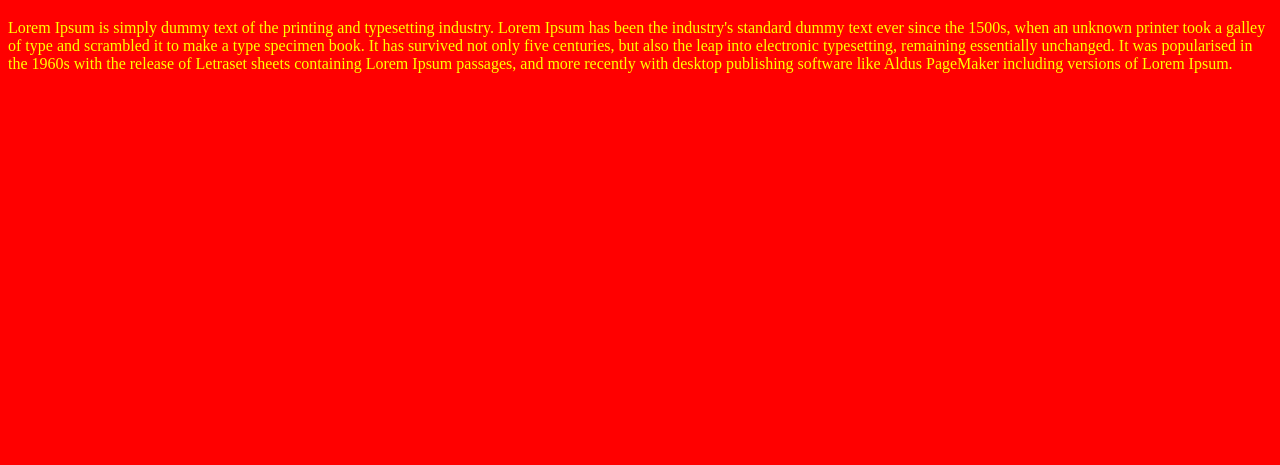
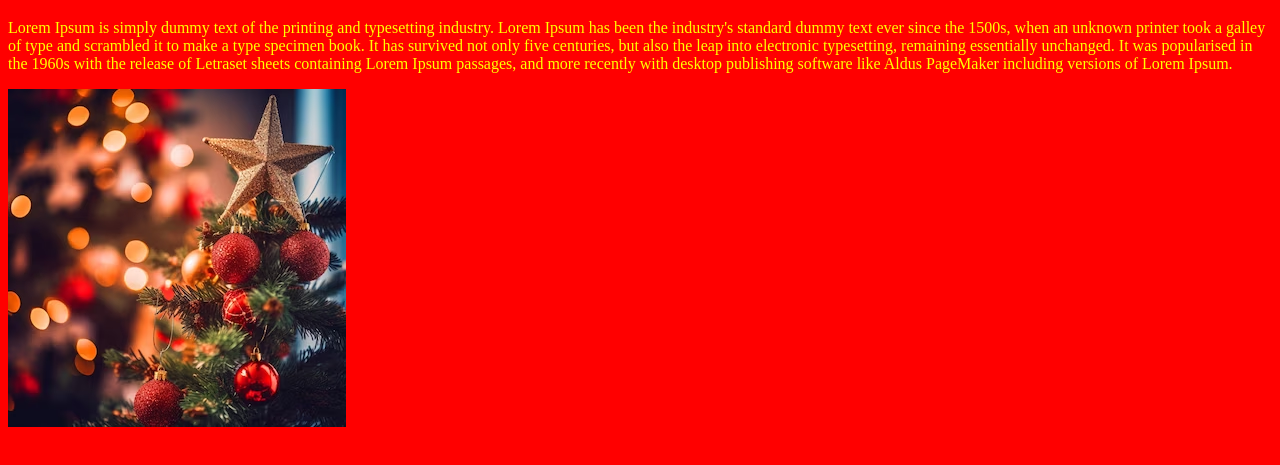
Before and after one commit to Ana-Clara-Ventura/aula-git, a plain HTML site: page index.html in a window 1280 px wide. Shown: the part 61-526 px from the top of the page. Drawn offline with Linux system fonts and the light colour scheme.

Commit message:
Inserindo uma imagem em nossa página

```diff
--- a/index.html
+++ b/index.html
@@ -4,7 +4,7 @@
 <head>
     <meta charset="UTF-8">
     <meta name="viewport" content="width=device-width, initial-scale=1.0">
-    <title>Document</title>
+    <title>Natal</title>
     <link rel="stylesheet" href="estilo.css">
 </head>
 
@@ -17,6 +17,8 @@
         Lorem Ipsum passages, and more recently with desktop publishing software like Aldus PageMaker including versions
         of Lorem Ipsum.</p>
 
+        <img src="natal.png" alt="Árvore de Natal">
+
 </body>
 
 </html>
```
Also changed, not shown: natal.png (added).
